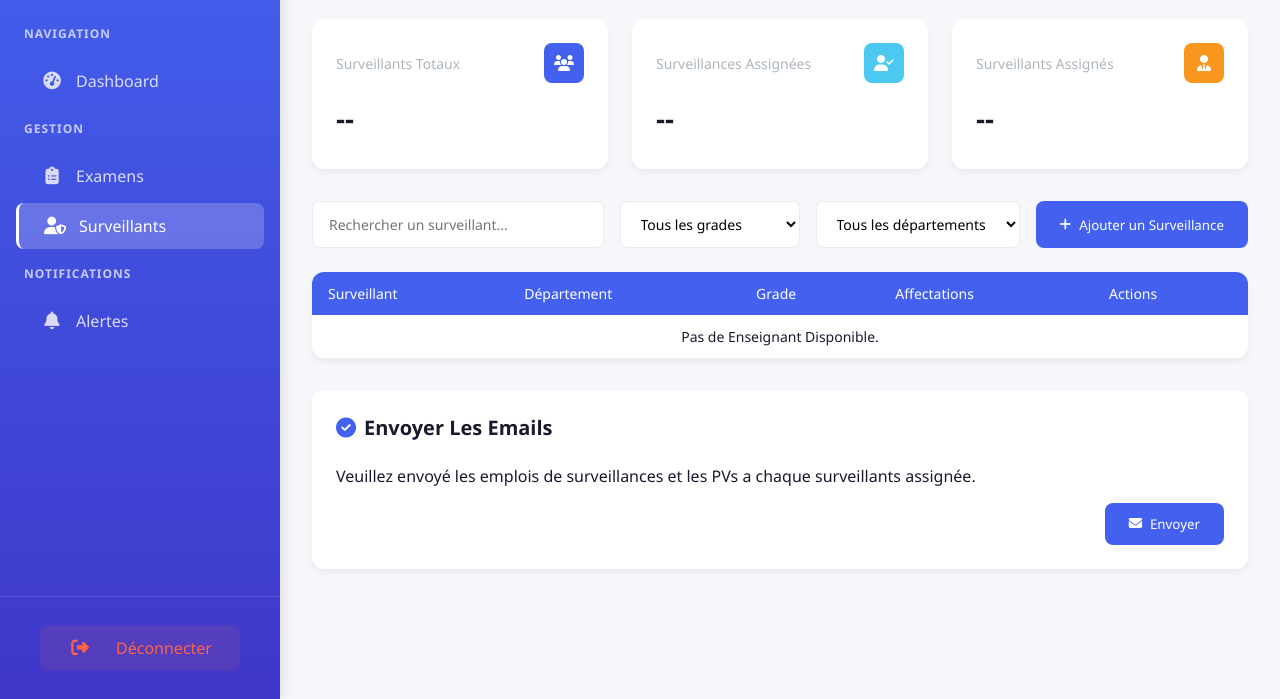
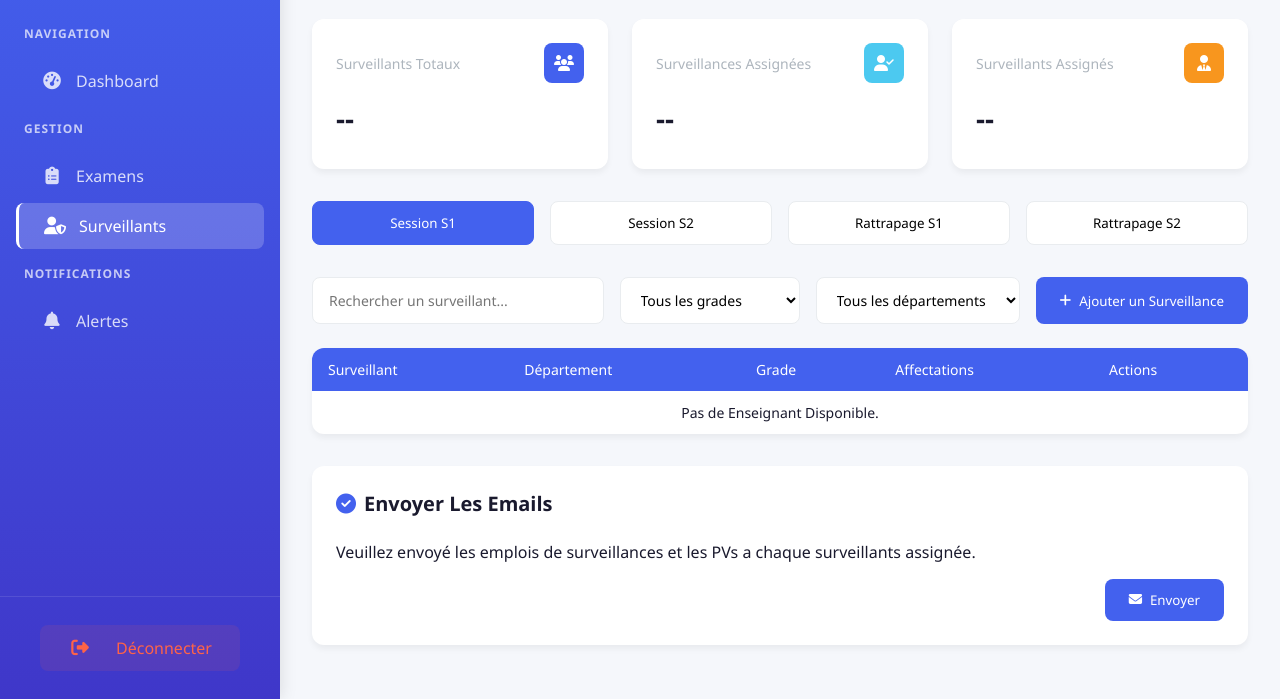
Before and after one commit to rizu-SM/gestion-exam, a website: page gestion_surveillants.html in a window 1280 px wide. Shown: the part 101-800 px from the top of the page. Drawn offline with Linux system fonts and the light colour scheme; some packages are replaced by stand-ins of ours; no server answers; a script that the page names is missing.

Commit message:
Add Session-Btn For Gestion Surveillants'

```diff
--- a/gestion_surveillants.css
+++ b/gestion_surveillants.css
@@ -353,6 +353,30 @@ body {
 .stat-change {
     font-size: 0.75rem;
     color: var(--gray);
+}
+
+/* Session Selector */
+.session-selector {
+    display: flex;
+    gap: 1rem;
+    margin-bottom: 2rem;
+}
+
+.session-btn {
+    padding: 0.75rem 1.5rem;
+    border: 1px solid var(--gray-light);
+    border-radius: 8px;
+    background: white;
+    cursor: pointer;
+    font-weight: 500;
+    flex: 1;
+    text-align: center;
+}
+
+.session-btn.active {
+    background-color: var(--primary);
+    color: white;
+    border-color: var(--primary);
 }
 
 /* Search and Filter Bar */
--- a/gestion_surveillants.html
+++ b/gestion_surveillants.html
@@ -130,6 +130,13 @@
                 <div class="stat-value" id="total_assigne">--</div>
 
             </div>
+        </div>
+
+        <div class="session-selector">
+            <button class="session-btn active" data-semestre="S1">Session S1</button>
+            <button class="session-btn" data-semestre="S2">Session S2</button>
+            <button class="session-btn" data-semestre="R1">Rattrapage S1</button>
+            <button class="session-btn" data-semestre="R2">Rattrapage S2</button>
         </div>
 
         <!-- Search and Action Bar -->
--- a/gestion_surveillants.js
+++ b/gestion_surveillants.js
@@ -1,3 +1,15 @@
+document.querySelectorAll('.session-btn').forEach(btn => {
+    btn.addEventListener('click', function() {
+        document.querySelectorAll('.session-btn').forEach(b => b.classList.remove('active'));
+        this.classList.add('active');
+        // Ici vous pourriez charger les données de la session sélectionnée
+    });
+});
+
+
+
+
+
 // Simple modal toggle functionality
 const addProctorBtn = document.getElementById('addProctorBtn');
 const closeModalBtn = document.getElementById('closeModalBtn');
```
Also changed, not shown: dashboard.js (+17 -1 lines), index.mjs (+19 -1 lines), notification.css (line endings or trailing spaces).
